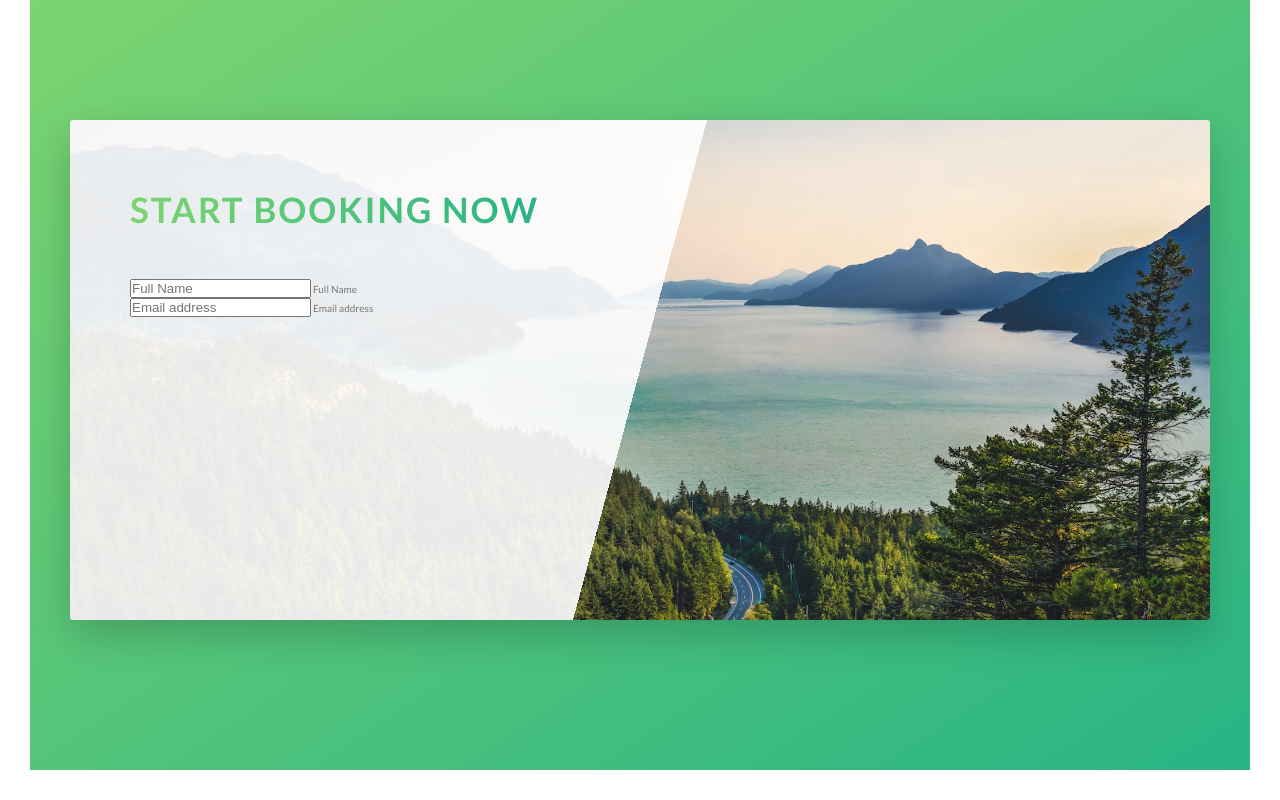
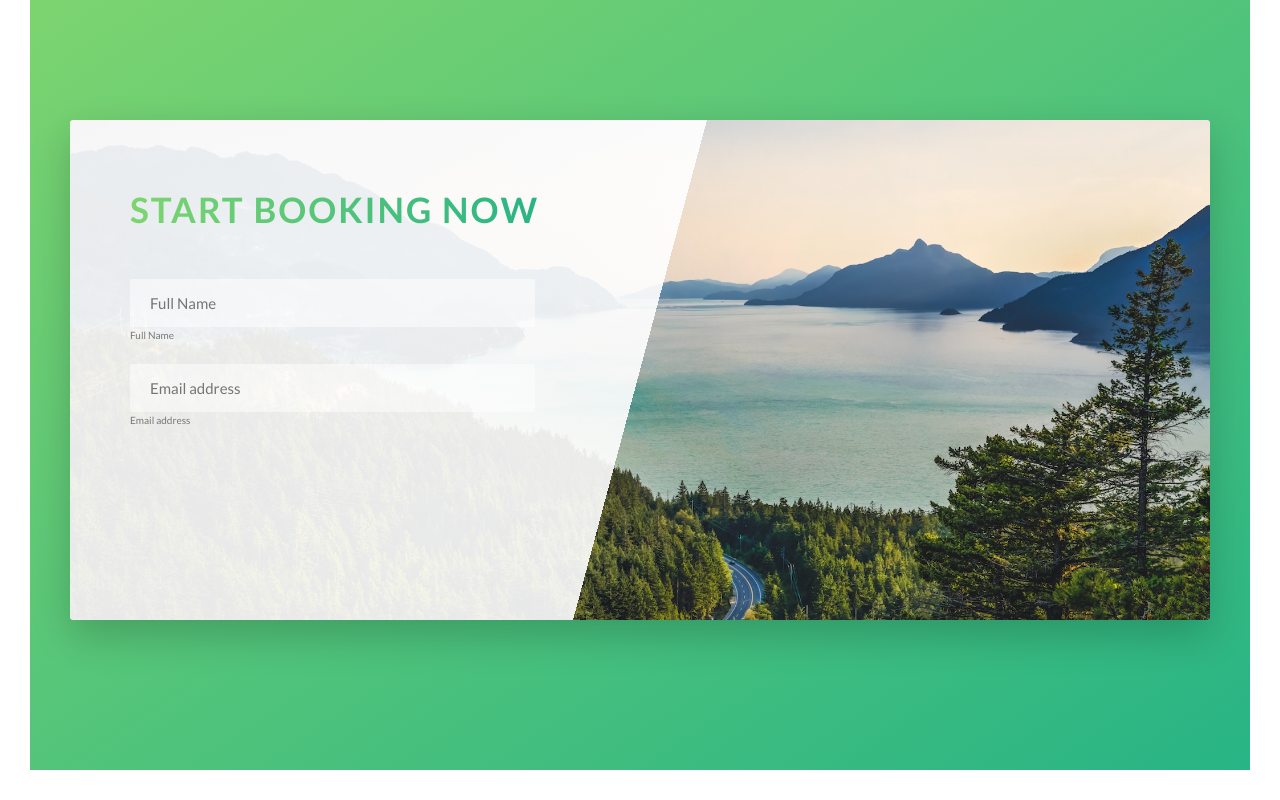
Before and after one commit to JOSHI53/Natours, a website: page index.html in a window 1280 px wide. Shown: the part 4502-5302 px from the top of the page. Drawn offline with Linux system fonts and the light colour scheme.

Commit message:
tenth commit

```diff
--- a/sass/abstracts/_variables.scss
+++ b/sass/abstracts/_variables.scss
@@ -14,6 +14,8 @@ $color-grey-light-2 :#eee;
 
 
 $color-grey-dark :#777;
+$color-grey-dark-2 :#999;
+
 $color-white :#fff;
 $color-black :#000;
 
--- /dev/null
+++ b/sass/components/_form.scss
@@ -0,0 +1,39 @@
+.form {
+    &__group:not(:last-child) {
+        margin-bottom: 2rem;
+    }
+
+    &__input {
+        font-size: 1.5rem;
+        font-family: inherit;
+        color: inherit;
+        padding: 1.5rem 2rem;
+        border-radius: 2px;
+        background-color: rgba($color-white, .5);
+        border-bottom: 3px solid transparent;
+        border: none;
+        width: 90%;
+        display: block;
+
+        &:focus {
+            outline: none;
+            box-shadow: 0 1rem 2rem rgba($color-black, .1);
+            border-bottom: 3px solid $color-primary;
+        }
+
+        &:focus:invalid {
+            border-bottom: 3px solid $color-secondary-dark;
+
+        }
+
+        &::-webkit-input-placeholder {
+            color: color-grey-dark-2;
+        }
+    }
+
+
+
+
+
+    &__label {}
+}
--- a/sass/main.scss
+++ b/sass/main.scss
@@ -12,6 +12,7 @@
 @import "components/card";
 @import "components/composition";
 @import "components/feature-box";
+@import "components/form";
 @import "components/story";
 
 @import "layout/header";
```
Also changed, not shown: css/style.css.
